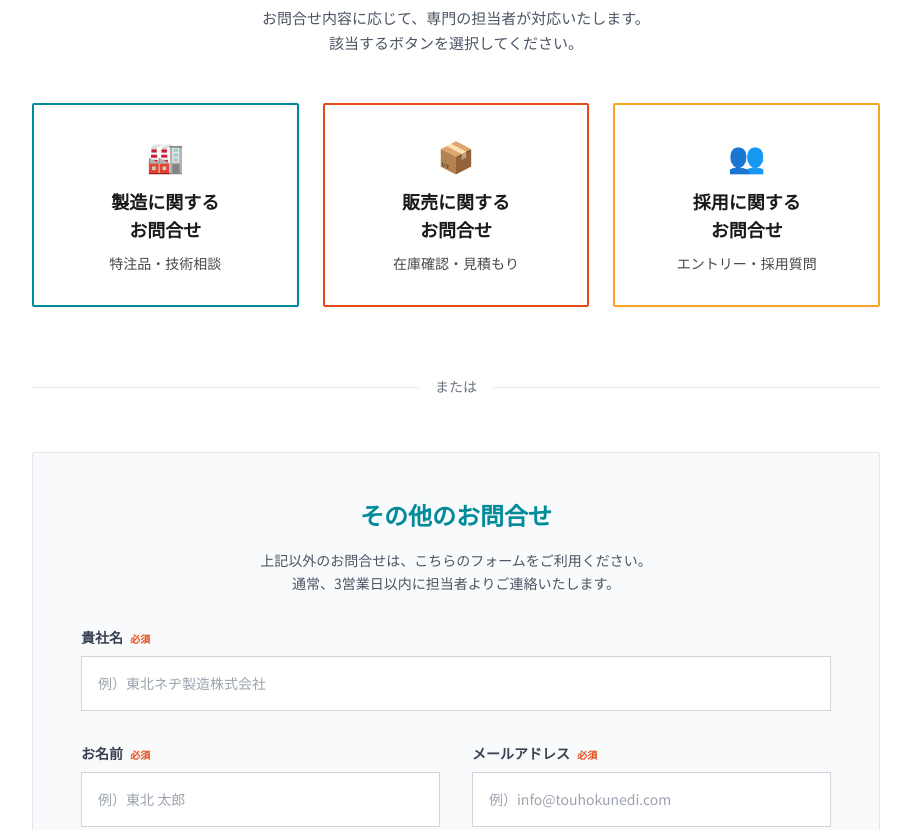
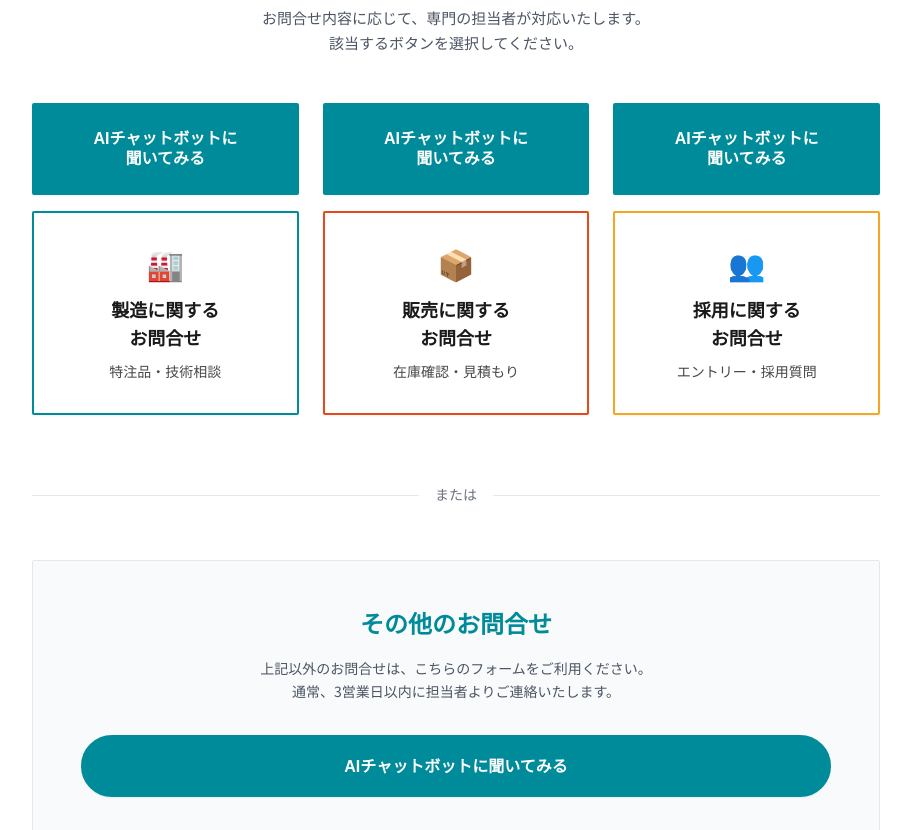
Before and after one commit to hit-maru/touhokunedi-renew, an Astro site: page /contact in a window 1280 px wide. Shown: the part 740-1570 px from the top of the page, without its empty margins (184-1095 px from the left). Built offline with nearby package versions, Linux system fonts and the light colour scheme; Astro itself is replaced by a stand-in of ours; a web font is replaced by a local one.

Commit message:
contact : AIチャットボットに聞いてみるボタン

```diff
--- a/src/components/Header.astro
+++ b/src/components/Header.astro
@@ -32,7 +32,7 @@
       </a>
 
       <a href="/contact" class="px-4 py-1.5 border border-gray-900 text-sm font-bold hover:bg-gray-900 hover:text-white transition-all uppercase font-serif tracking-widest">
-       お問合せ
+       AIお問合せ
       </a>
     </div>
 
--- a/src/pages/contact.astro
+++ b/src/pages/contact.astro
@@ -5,7 +5,7 @@ import Layout from '../layouts/Layout.astro';
 
 <Layout title="お問合せ">
 
-  {/* ヒーローエリア：規準統一 ＋ 下余白ツメ (pt-20 pb-8) */}
+  {/* ヒーローエリア */}
   <div class="bg-gray-100 pt-[90px] pb-8 border-b border-gray-200">
     <div class="container mx-auto px-6">
       <h1 class="text-4xl md:text-5xl font-mincho font-bold text-[#008B9B] mb-4">お問合せ</h1>
@@ -16,7 +16,7 @@ import Layout from '../layouts/Layout.astro';
   <section class="pt-12 pb-24 bg-white">
     <div class="container mx-auto px-6 max-w-4xl">
 
-      {/* お電話（15pxの壁：本文は font-sans） */}
+      {/* お電話セクション */}
       <div class="bg-[#E0F7FA] p-8 md:p-12 mb-20 border-l-8 border-[#008B9B]">
         <h2 class="text-2xl font-bold text-[#008B9B] mb-4 flex items-center gap-3 font-mb101">
           📞 <span class="pt-1">お電話でのお問合せ</span>
@@ -42,7 +42,26 @@ import Layout from '../layouts/Layout.astro';
         該当するボタンを選択してください。
       </p>
 
-      {/* 選択ボタン */}
+      {/* AIチャットボット誘導リンク（3連ボタン：デフォルト緑ベタ・文字白抜き） */}
+      <div class="grid grid-cols-1 md:grid-cols-3 gap-6 mb-4">
+        <a href="https://kazuhito.xsrv.jp/ai/T-Nedi-GPT.html" target="_blank" class="group block py-6 bg-[#008B9B] border-2 border-[#008B9B] rounded-sm text-center hover:bg-white transition-all duration-300 shadow-sm">
+          <p class="text-white font-mb101 text-[16px] font-bold leading-tight group-hover:text-black transition-colors duration-300">
+            AIチャットボットに<br>聞いてみる
+          </p>
+        </a>
+        <a href="https://kazuhito.xsrv.jp/ai/T-Nedi-GPT.html" target="_blank" class="group block py-6 bg-[#008B9B] border-2 border-[#008B9B] rounded-sm text-center hover:bg-white transition-all duration-300 shadow-sm">
+          <p class="text-white font-mb101 text-[16px] font-bold leading-tight group-hover:text-black transition-colors duration-300">
+            AIチャットボットに<br>聞いてみる
+          </p>
+        </a>
+        <a href="https://kazuhito.xsrv.jp/ai/T-Nedi-GPT.html" target="_blank" class="group block py-6 bg-[#008B9B] border-2 border-[#008B9B] rounded-sm text-center hover:bg-white transition-all duration-300 shadow-sm">
+          <p class="text-white font-mb101 text-[16px] font-bold leading-tight group-hover:text-black transition-colors duration-300">
+            AIチャットボットに<br>聞いてみる
+          </p>
+        </a>
+      </div>
+
+      {/* カテゴリ選択ボタン */}
       <div class="grid grid-cols-1 md:grid-cols-3 gap-6 mb-20">
         <a href="/contact-manufacture" class="block p-8 border-2 border-[#008B9B] rounded-sm text-center hover:bg-[#008B9B] hover:text-white transition-all group shadow-sm hover:shadow-lg">
           <div class="text-3xl mb-4">🏭</div>
@@ -75,6 +94,17 @@ import Layout from '../layouts/Layout.astro';
           上記以外のお問合せは、こちらのフォームをご利用ください。<br>
           通常、3営業日以内に担当者よりご連絡いたします。
         </p>
+
+        {/* AIチャットボット誘導ボタン（角丸の帯：デフォルト緑ベタ・文字白抜き） */}
+        <a
+          href="https://kazuhito.xsrv.jp/ai/T-Nedi-GPT.html"
+          target="_blank"
+          class="group block w-full py-4 mb-12 bg-[#008B9B] border-2 border-[#008B9B] rounded-full text-center hover:bg-white transition-all duration-300 shadow-sm"
+        >
+          <span class="text-white font-mb101 text-[16px] font-bold group-hover:text-black transition-colors duration-300">
+            AIチャットボットに聞いてみる
+          </span>
+        </a>
 
         <form action="https://formspree.io/f/mqeezbva" method="POST" class="space-y-8">
           <div>
```
